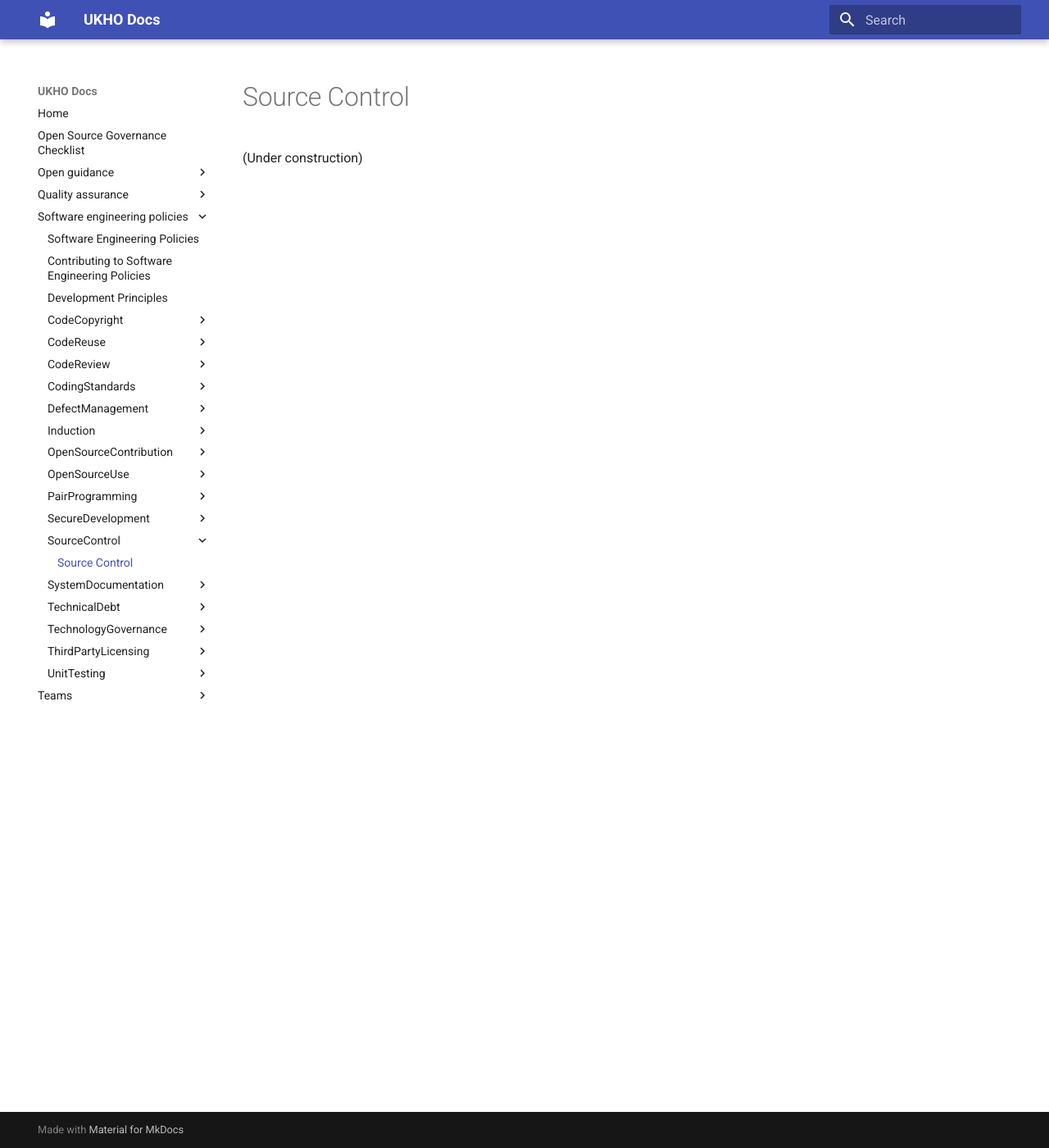
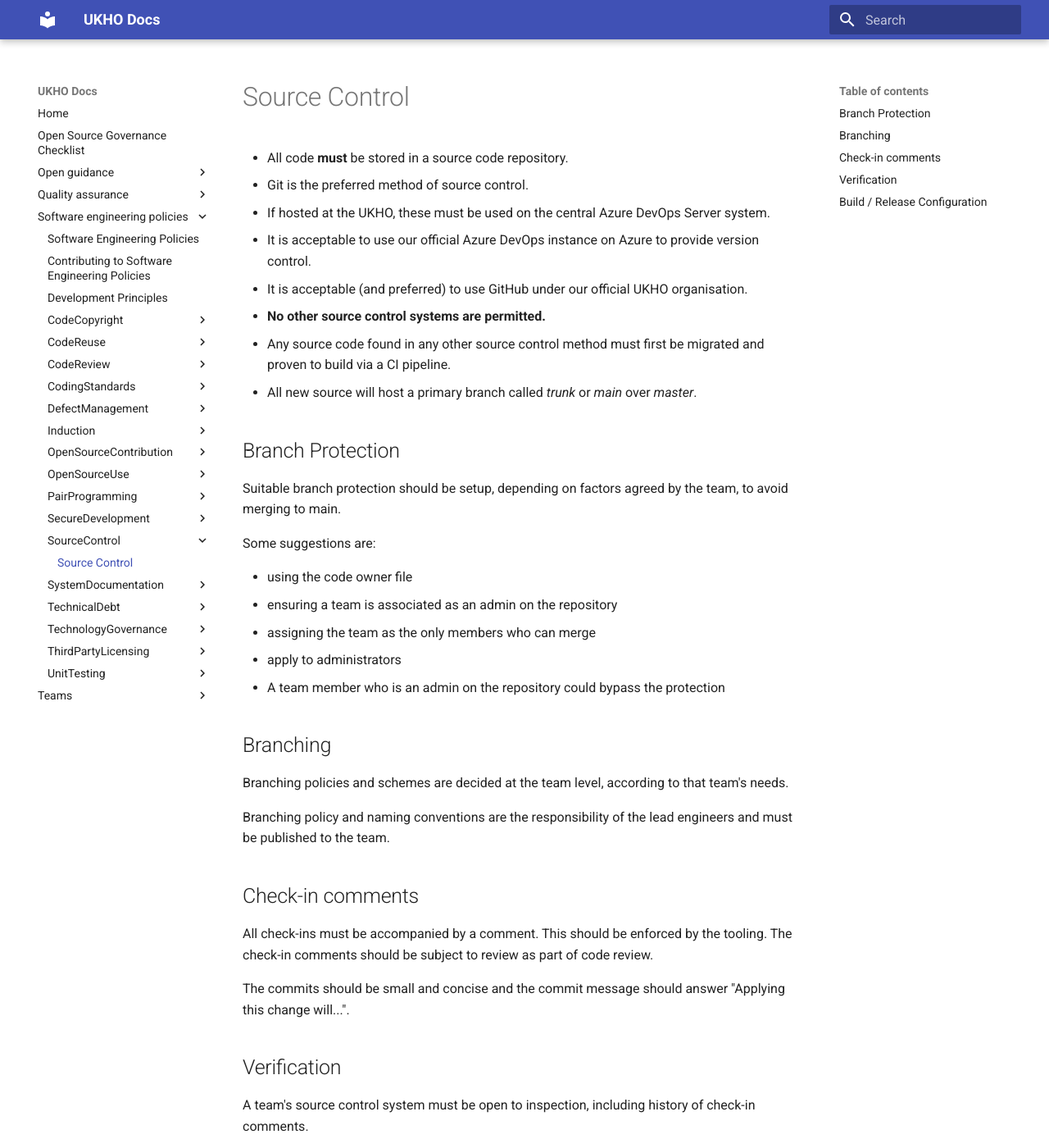
Before and after one commit to UKHO/docs, an MkDocs documentation site: the page built from docs/software-engineering-policies/SourceControl/SourceControlPolicy.md, in a window 1280 px wide and 1400 px high. Shown: the whole window at 82% size. Built offline with MkDocs 1.6.1 and Material for MkDocs 9.7.7, drawn with Linux system fonts in a browser that asks for light colours; some of the changed text lies outside the part shown.

Commit message:
Update source control policy document

```diff
--- a/docs/software-engineering-policies/SourceControl/SourceControlPolicy.md
+++ b/docs/software-engineering-policies/SourceControl/SourceControlPolicy.md
@@ -1,3 +1,46 @@
 # Source Control
 
-(Under construction)
+- All code **must** be stored in a source code repository.
+- Git is the preferred method of source control.
+- If hosted at the UKHO, these must be used on the central Azure DevOps Server system.
+- It is acceptable to use our official Azure DevOps instance on Azure to provide version control.
+- It is acceptable (and preferred) to use GitHub under our official UKHO organisation.
+- **No other source control systems are permitted.**
+- Any source code found in any other source control method must first be migrated and proven to build via a CI pipeline.
+- All new source will host a primary branch called _trunk_ or _main_ over _master_.
+
+## Branch Protection
+
+Suitable branch protection should be setup, depending on factors agreed by the team, to avoid merging to main.
+
+Some suggestions are:
+
+- using the code owner file
+- ensuring a team is associated as an admin on the repository
+- assigning the team as the only members who can merge
+- apply to administrators
+  - A team member who is an admin on the repository could bypass the protection
+
+## Branching
+
+Branching policies and schemes are decided at the team level, according to that team's needs.
+
+Branching policy and naming conventions are the responsibility of the lead engineers and must be published to the team.
+
+## Check-in comments
+
+All check-ins must be accompanied by a comment.  This should be enforced by the tooling.  The check-in comments should be subject to review as part of code review.
+
+The commits should be small and concise and the commit message should answer "Applying this change will...".
+
+## Verification
+
+A team's source control system must be open to inspection, including history of check-in comments.
+
+A team's branching policy and naming conventions must be available for verification.
+
+## Build / Release Configuration
+
+Build and release pipelines should be under source control using YAML builds.
+
+Secrets should be provided by variable groups and possibly backed by a keyvault to allow for ease of maintenance.
```
